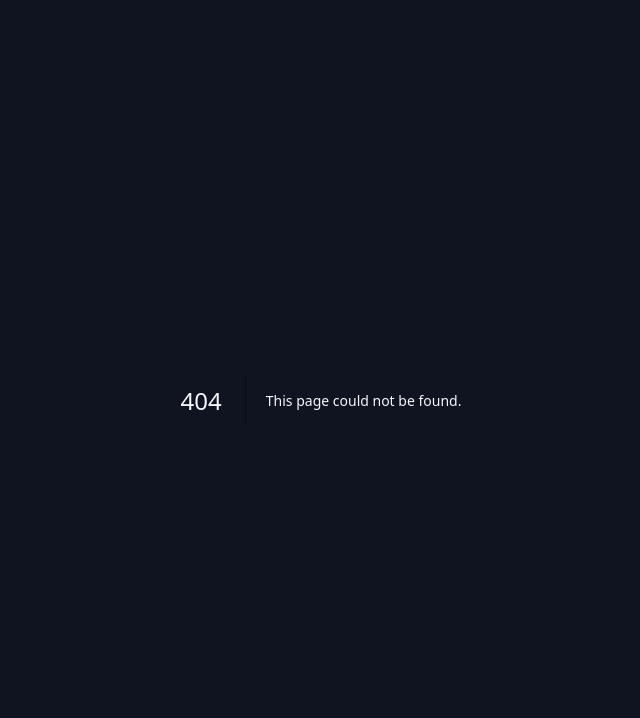
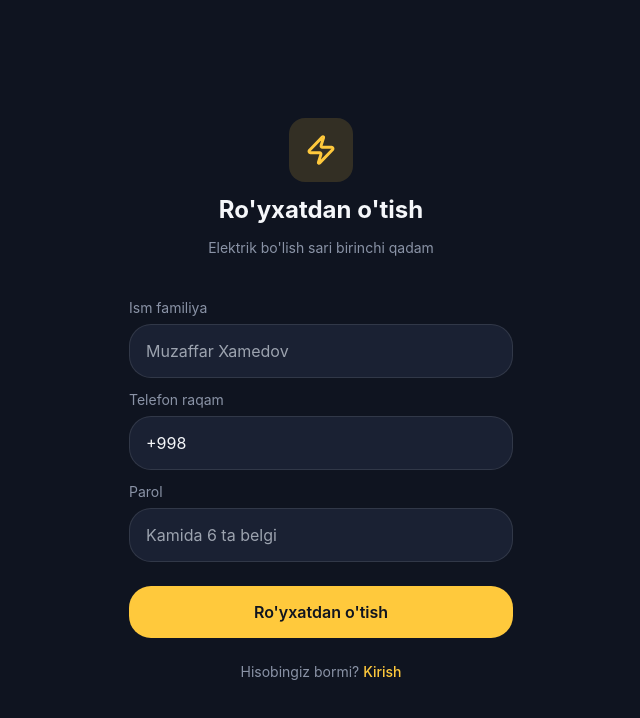
Before and after one commit to zubairhamedov/zubaelektro, a Next.js app: page /register in a window 1280 px wide. Before the commit this address had no page. Shown: the top 718 px of the page, without its empty margins (319-959 px from the left). Built offline with nearby package versions, Linux system fonts and the light colour scheme; no server answers.

Commit message:
Create page.tsx

```diff
--- /dev/null
+++ b/app/register/page.tsx
@@ -0,0 +1,110 @@
+"use client";
+
+import { useState } from "react";
+import Link from "next/link";
+import { useRouter } from "next/navigation";
+import { Zap } from "lucide-react";
+import { registerWithPhone } from "@/lib/supabase";
+
+export default function RegisterPage() {
+  const router = useRouter();
+  const [fullName, setFullName] = useState("");
+  const [phone, setPhone] = useState("+998");
+  const [password, setPassword] = useState("");
+  const [error, setError] = useState("");
+  const [loading, setLoading] = useState(false);
+
+  async function handleSubmit(e: React.FormEvent) {
+    e.preventDefault();
+    setError("");
+    if (password.length < 6) {
+      setError("Parol kamida 6 ta belgidan iborat bo'lishi kerak");
+      return;
+    }
+    setLoading(true);
+    const { error } = await registerWithPhone(phone, password, fullName);
+    setLoading(false);
+    if (error) {
+      setError(error.message || "Xatolik yuz berdi, qayta urinib ko'ring");
+      return;
+    }
+    router.push("/home");
+  }
+
+  return (
+    <div className="flex min-h-screen flex-col justify-center px-6 py-10">
+      <div className="mx-auto w-full max-w-sm">
+        <div className="mb-10 flex flex-col items-center gap-3">
+          <div className="flex h-16 w-16 items-center justify-center rounded-2xl bg-accent/15">
+            <Zap size={32} className="text-accent" strokeWidth={2.2} />
+          </div>
+          <h1 className="font-display text-2xl font-bold">
+            Ro'yxatdan o'tish
+          </h1>
+          <p className="text-sm text-textSecondary">
+            Elektrik bo'lish sari birinchi qadam
+          </p>
+        </div>
+
+        <form onSubmit={handleSubmit} className="flex flex-col gap-3">
+          <div>
+            <label className="mb-1.5 block text-sm text-textSecondary">
+              Ism familiya
+            </label>
+            <input
+              type="text"
+              required
+              value={fullName}
+              onChange={(e) => setFullName(e.target.value)}
+              placeholder="Muzaffar Xamedov"
+              className="w-full rounded-xl2 border border-white/10 bg-surface px-4 py-3.5 text-textPrimary outline-none focus:border-accent focus:ring-1 focus:ring-accent"
+            />
+          </div>
+          <div>
+            <label className="mb-1.5 block text-sm text-textSecondary">
+              Telefon raqam
+            </label>
+            <input
+              type="tel"
+              required
+              value={phone}
+              onChange={(e) => setPhone(e.target.value)}
+              placeholder="+998 90 123 45 67"
+              className="w-full rounded-xl2 border border-white/10 bg-surface px-4 py-3.5 text-textPrimary outline-none focus:border-accent focus:ring-1 focus:ring-accent"
+            />
+          </div>
+          <div>
+            <label className="mb-1.5 block text-sm text-textSecondary">
+              Parol
+            </label>
+            <input
+              type="password"
+              required
+              value={password}
+              onChange={(e) => setPassword(e.target.value)}
+              placeholder="Kamida 6 ta belgi"
+              className="w-full rounded-xl2 border border-white/10 bg-surface px-4 py-3.5 text-textPrimary outline-none focus:border-accent focus:ring-1 focus:ring-accent"
+            />
+          </div>
+
+          {error && <p className="text-sm text-danger">{error}</p>}
+
+          <button
+            type="submit"
+            disabled={loading}
+            className="mt-3 rounded-xl2 bg-accent py-3.5 font-display font-semibold text-bg transition-opacity active:opacity-80 disabled:opacity-50"
+          >
+            {loading ? "Yaratilmoqda..." : "Ro'yxatdan o'tish"}
+          </button>
+        </form>
+
+        <p className="mt-6 text-center text-sm text-textSecondary">
+          Hisobingiz bormi?{" "}
+          <Link href="/login" className="font-medium text-accent">
+            Kirish
+          </Link>
+        </p>
+      </div>
+    </div>
+  );
+}
```
